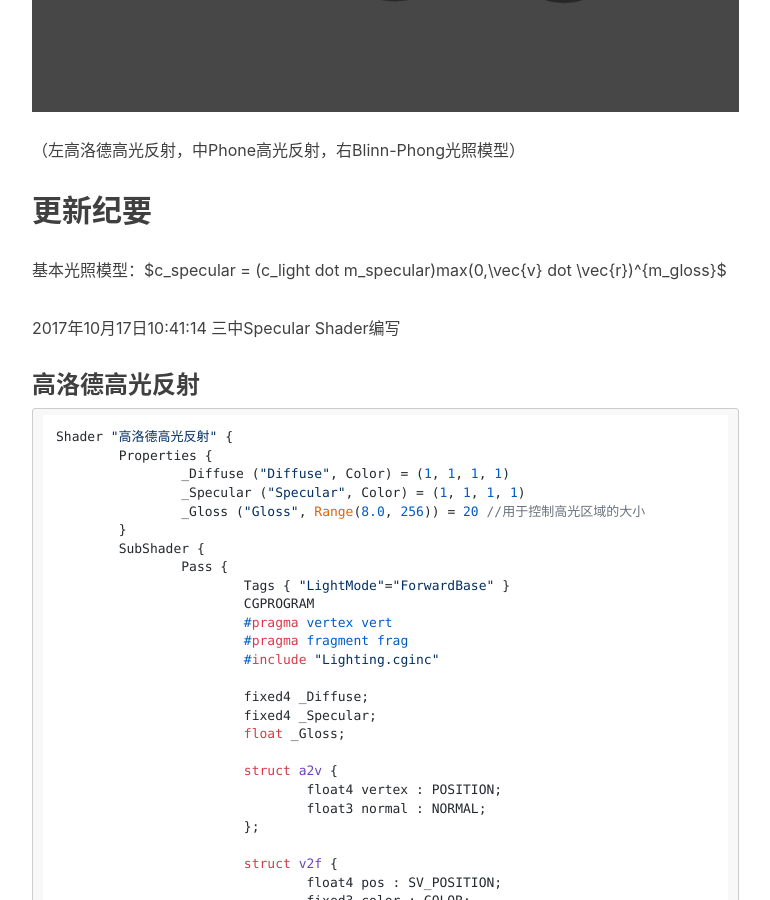
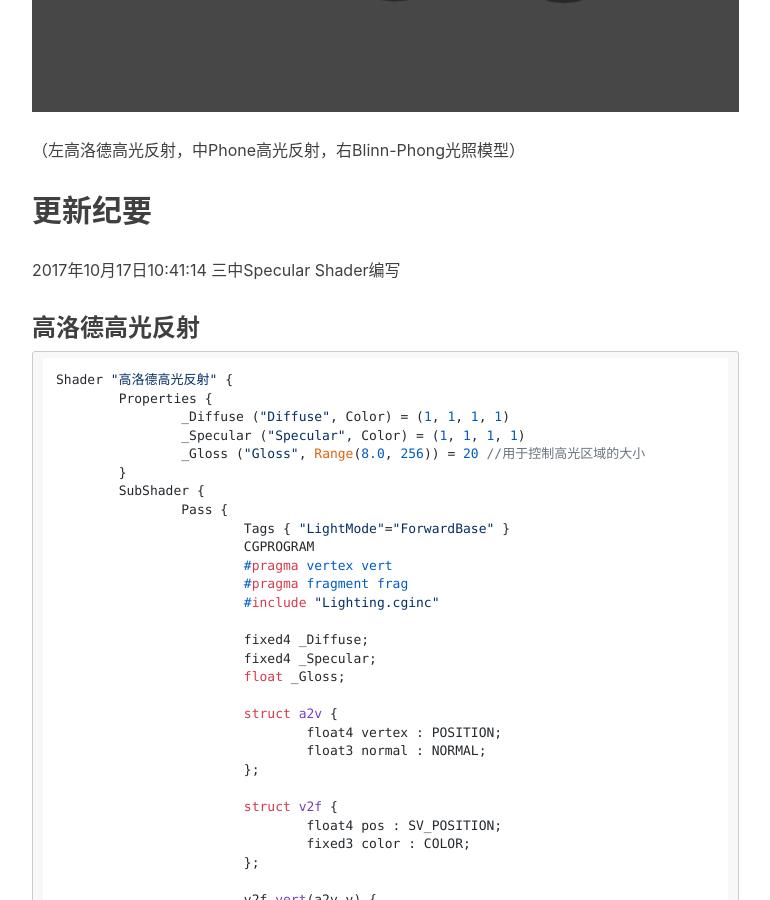
Before and after one commit to yqlizeao/yqlizeao.github.io, a Jekyll site: the page built from _posts/2017-10-17-【Shader】三中Specular介绍.md, in a window 1280 px wide and 900 px high, scrolled down 1221 px. Shown: the whole window, without its empty margins (233-1003 px from the left). Built offline with Jekyll 4.4.1, drawn with Linux system fonts in a browser that asks for light colours; nearby versions of some CDN libraries; comment, search, counter and statistics services are not loaded.

Commit message:
Create 2017-10-17-【Shader】三中Specular介绍.md

```diff
--- a/_posts/2017-10-17-【Shader】三中Specular介绍.md
+++ b/_posts/2017-10-17-【Shader】三中Specular介绍.md
@@ -20,7 +20,6 @@ tags:
 （左高洛德高光反射，中Phone高光反射，右Blinn-Phong光照模型）
 
 ## 更新纪要
-基本光照模型：$c_specular = (c_light dot m_specular)max(0,\vec{v} dot \vec{r})^{m_gloss}$
 
 2017年10月17日10:41:14 三中Specular Shader编写
 
```
